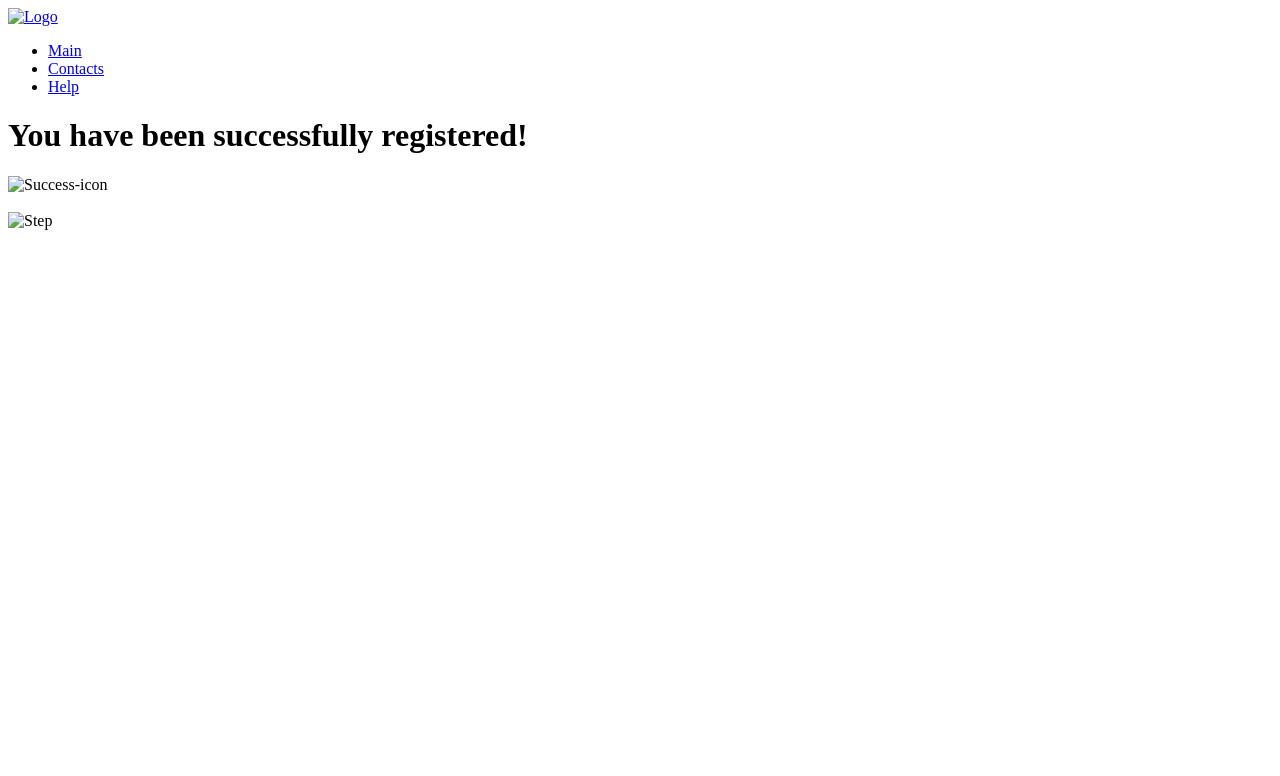
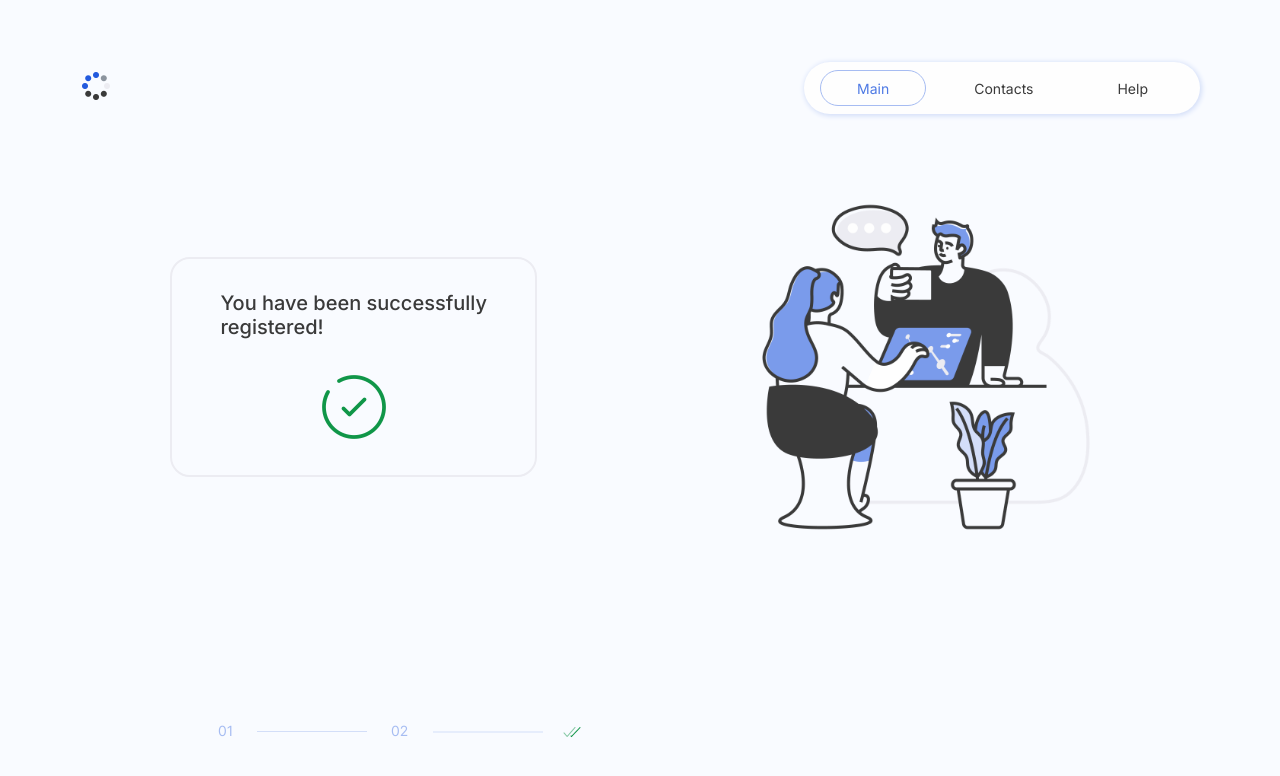
Before and after one commit to Mantserov/maybe, a plain HTML site: page pages/reg-sucess.html in a window 1280 px wide. Drawn offline with nearby package versions, Linux system fonts and the light colour scheme; files that its build step writes are made by us from their sources; the site is published under a folder, as on GitHub Pages, so addresses that start at the root find nothing.

Commit message:
source fixes

```diff
--- a/pages/reg-sucess.html
+++ b/pages/reg-sucess.html
@@ -9,14 +9,14 @@
       href="https://fonts.googleapis.com/css2?family=Inter:wght@100..900&display=swap"
       rel="stylesheet"
     />
-    <link rel="stylesheet" href="/src/styles/style.css" />
+    <link rel="stylesheet" href="../src/styles/style.css" />
 
     <title>Registration</title>
   </head>
   <body class="page__body">
     <header class="header">
       <a class="header__logo-link" href="../../index.html">
-        <img class="header__logo" src="/src/images/logo.png" alt="Logo" />
+        <img class="header__logo" src="../src/images/logo.png" alt="Logo" />
       </a>
 
       <nav class="header__nav nav">
@@ -36,23 +36,21 @@
 
     <main class="main">
       <div class="main__content">
-        <div class="main__form">
-          <div class="form">
-            <h1 class="form__title">You have been successfully registered!</h1>
-            <img
-              class="form__image"
-              src="/src/images/icons/success.png"
-              alt="Success-icon"
-            />
-          </div>
+        <div class="main__form form">
+          <h1 class="form__title">You have been successfully registered!</h1>
+          <img
+            class="form__image"
+            src="../src/images/icons/success.png"
+            alt="Success-icon"
+          />
         </div>
-        <img class="main__image" src="/src/images/step-4.png" alt="" />
+        <img class="main__image" src="../src/images/step-4.png" alt="" />
       </div>
     </main>
     <footer class="footer">
       <img
         class="footer__slider"
-        src="/src/images/icons/step-3-slider.png"
+        src="../src/images/icons/step-3-slider.png"
         alt="Step"
       />
     </footer>
```
Also changed, not shown: index.html (+1 -3 lines), pages/reg-1.html (+6 -12 lines), pages/reg-2.html (+5 -7 lines), pages/sign-in-success.html (+10 -12 lines).
